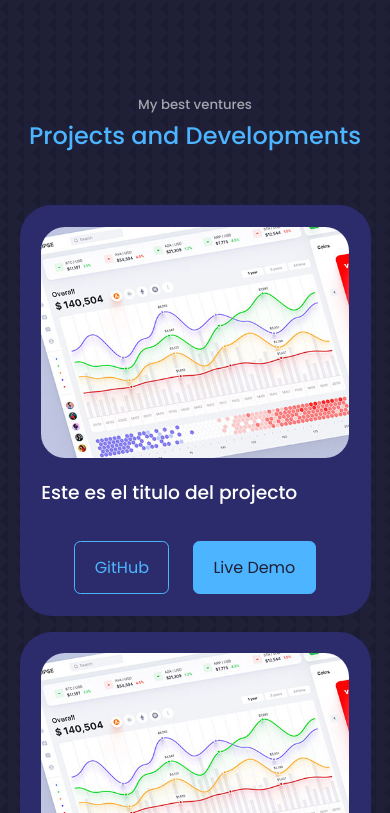
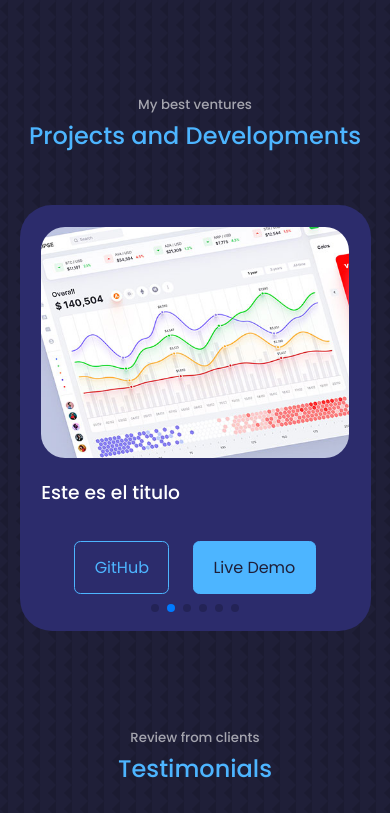
Before and after one commit to gianpetrii/portfolio, a React (Create React App) app: page / in a window 390 px wide. Shown: the part 4671-5484 px from the top of the page. Built offline with nearby package versions, Linux system fonts and the light colour scheme.

Commit message:
projects slider for mobile and tablets

```diff
--- a/src/sections/Portfolio/Portfolio.css
+++ b/src/sections/Portfolio/Portfolio.css
@@ -33,6 +33,7 @@
    display: flex;
    justify-content: center;
    gap: 1.5rem;
+   padding-bottom: 15px;
 }
 
 
--- a/src/sections/Portfolio/Portfolio.jsx
+++ b/src/sections/Portfolio/Portfolio.jsx
@@ -1,5 +1,14 @@
+// react
+import { Swiper, SwiperSlide } from 'swiper/react';
+import React from 'react';
+import { useState, useEffect } from 'react';
+
+
 // Estilos
 import './Portfolio.css';
+import "swiper/css";
+import "swiper/css/pagination";
+import "swiper/css/navigation";
 
 // files
 import IMG1 from '../../assets/portfolio1.jpg';
@@ -8,12 +17,70 @@ import IMG3 from '../../assets/portfolio1.jpg';
 import IMG4 from '../../assets/portfolio1.jpg';
 import IMG5 from '../../assets/portfolio1.jpg';
 import IMG6 from '../../assets/portfolio1.jpg';
+import { Autoplay, Pagination, Navigation } from "swiper";
+
 
 function Portfolio() {
+   // handle taking out navigation in slider when tablet or mobile display
+   const [isSmallerThanTablet, setIsSmallerThanTablet] = useState(false);
+
+   useEffect(() => {
+      function handleResize() {
+        if (window.innerWidth < 1250) {
+          setIsSmallerThanTablet(true);
+        } else {
+          setIsSmallerThanTablet(false);
+        }
+      }
+
+      handleResize();
+
+      window.addEventListener("resize", handleResize);
+
+      return () => window.removeEventListener("resize", handleResize);
+    }, []);
+
+
    return (
       <section id='portfolio'>
          <h5>My best ventures</h5>
          <h2>Projects and Developments</h2>
+
+         {isSmallerThanTablet ?
+            <>
+               <Swiper
+                  spaceBetween={30}
+                  centeredSlides={true}
+                  autoplay={{
+                     delay: 2500,
+                     disableOnInteraction: false,
+                  }}
+                  pagination={{
+                     clickable: true,
+                  }}
+                  navigation={false}
+                  modules={[Autoplay, Pagination, Navigation]}
+                  className="portfolio-container container"
+               >
+
+                  {projects.map(project => (
+                     <SwiperSlide className='portfolio-article'>   {/* AGREGAR QUE PARA PHONE SE PASE PARA EL COSTADO */}
+                        <div className="portfolio-div-image">
+                           <img src={project.image} />{/* arreglar tema de ruta imagen */}
+                        </div>
+                        <h3>{project.title}</h3>
+
+                        <div className="portfolio-buttons">
+                           <a href={project.github} className='btn' target="_blank">GitHub</a>
+                           <a href={project.demo} className='btn btn-primary' target="_blank">Live Demo</a>
+                        </div>
+
+                     </SwiperSlide>
+                  ))}
+
+               </Swiper>
+
+            </> : <>
 
                <div className="portfolio-container container">
 
@@ -33,6 +100,9 @@ function Portfolio() {
                   ))}
 
                </div>
+            </>
+         }
+
       </section>
     );
 }
```
Lines whose indentation alone changed are shown as unchanged.
